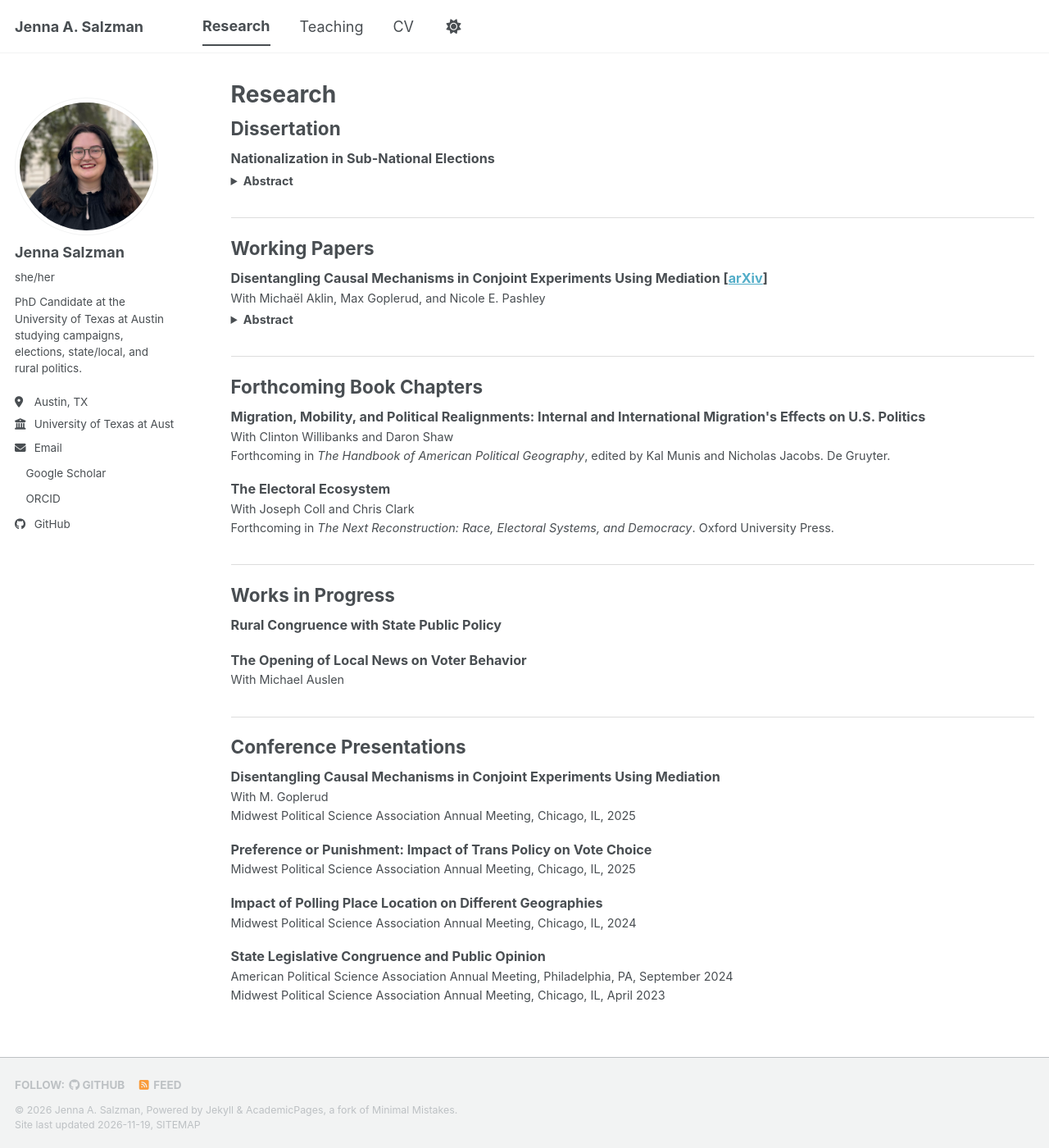
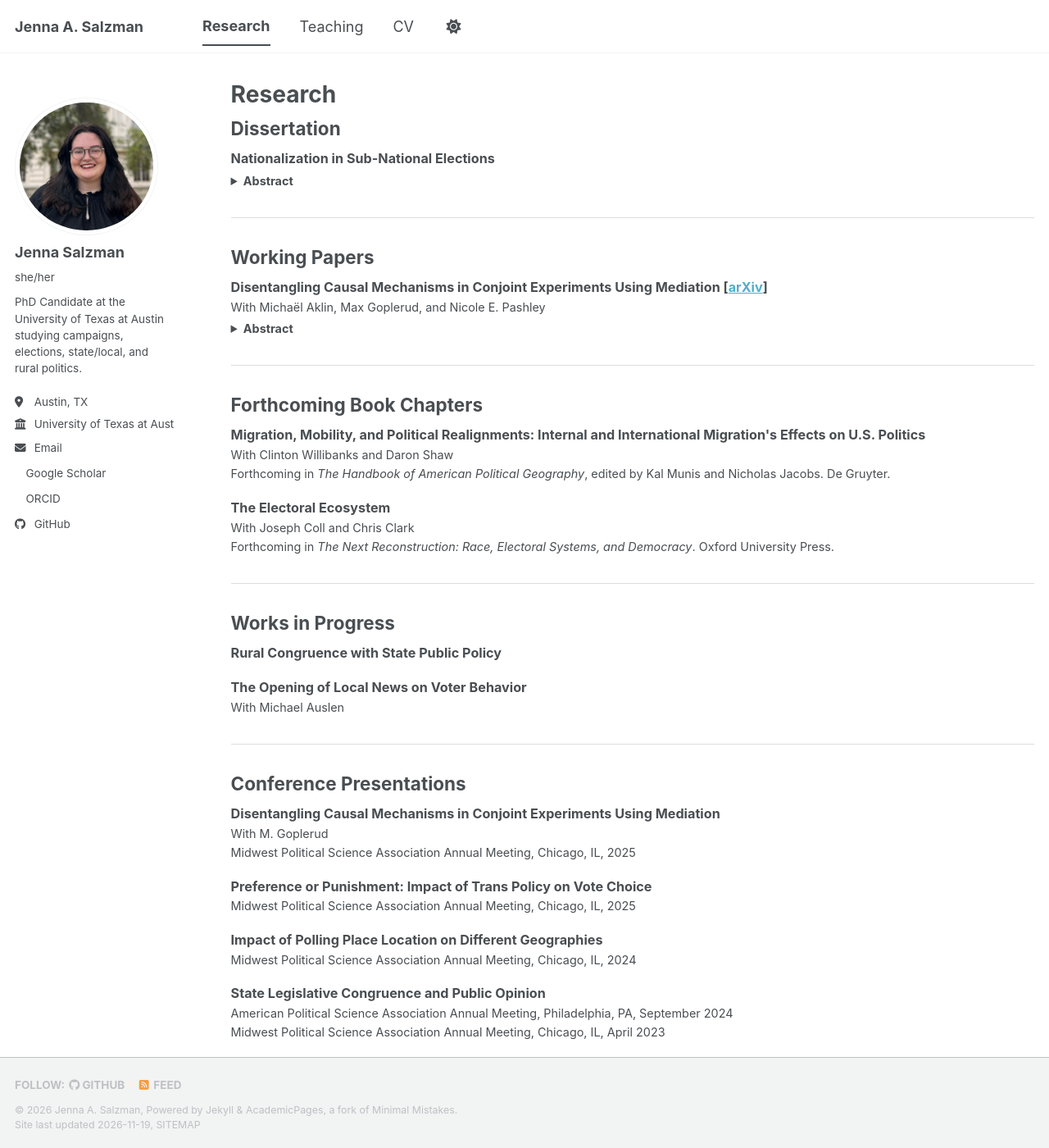
Before and after one commit to jasalzman/jasalzman.github.io, a Jekyll site: the page built from _pages/publications.html, in a window 1280 px wide and 1400 px high. Shown: the whole window at 82% size. Built offline with Jekyll 4.4.1, drawn with Linux system fonts in a browser that asks for light colours; a script bundle is joined from its source files by our own code; a style sheet for code colours, icons or effects is not loaded.

Commit message:
Update publications.html

```diff
--- a/_pages/publications.html
+++ b/_pages/publications.html
@@ -14,7 +14,7 @@ author_profile: true
   .entry details p { margin: 0.4em 0 0 0; }
   .archive h2 {
     margin-top: 1.5em;
-    padding-top: 1em;
+    padding-top: 1.5em;
     border-top: 1.5px solid #ddd;
     border-bottom: none;
   }
```
